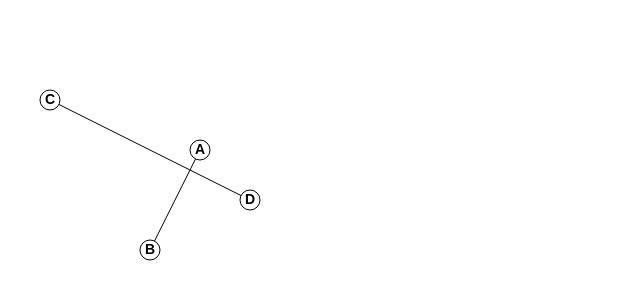
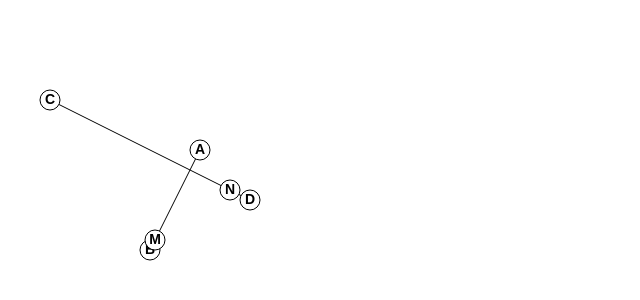
Before and after one commit to Byron2016/060_JS_Graf, a plain HTML site: page 001_segment-intersection/src/index.html in a window 1280 px wide. Shown: the full height of the page, 0-640 px from the left. Drawn offline with Linux system fonts and the light colour scheme.

Commit message:
feat[001-segmentIntersection]: add middle points to segments

```diff
--- a/001_segment-intersection/src/index.html
+++ b/001_segment-intersection/src/index.html
@@ -4,10 +4,11 @@
     <meta charset="UTF-8" />
     <meta name="viewport" content="width=device-width, initial-scale=1.0" />
     <title>Segment Intersection</title>
-    <link rel="stylesheet" href="css/styles.css">
+    <link rel="stylesheet" href="css/styles.css" />
   </head>
   <body>
     <canvas id="myCanvas"></canvas>
+    <script src="js/utils.js"></script>
     <script src="js/main.js"></script>
   </body>
 </html>
--- a/001_segment-intersection/src/js/main.js
+++ b/001_segment-intersection/src/js/main.js
@@ -8,6 +8,9 @@ const C = { x: 50, y: 100 };
 const D = { x: 250, y: 200 };
 
 const ctx = myCanvas.getContext("2d");
+
+let t = 0.9; // t is a value between 0 and 1 a porcentage
+
 ctx.beginPath();
 ctx.moveTo(A.x, A.y);
 ctx.lineTo(B.x, B.y);
@@ -19,6 +22,19 @@ drawDot(A, "A");
 drawDot(B, "B");
 drawDot(C, "C");
 drawDot(D, "D");
+
+// find segment middle point and draw it
+const M = {
+  x: lerp(A.x, B.x, t),
+  y: lerp(A.y, B.y, t),
+};
+drawDot(M, "M");
+
+const N = {
+  x: lerp(C.x, D.x, t),
+  y: lerp(C.y, D.y, t),
+};
+drawDot(N, "N");
 
 function drawDot(point, label) {
   ctx.beginPath();
--- /dev/null
+++ b/001_segment-intersection/src/js/utils.js
@@ -0,0 +1,5 @@
+function lerp(a, b, t) {
+  // Linear interpolation between a and b
+  // t is a value between 0 and 1 a porcentage
+  return a + (b - a) * t;
+}
```
